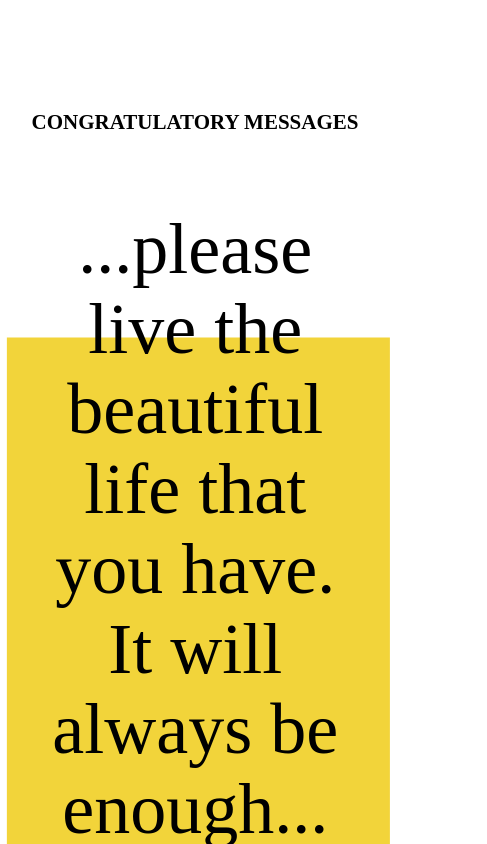
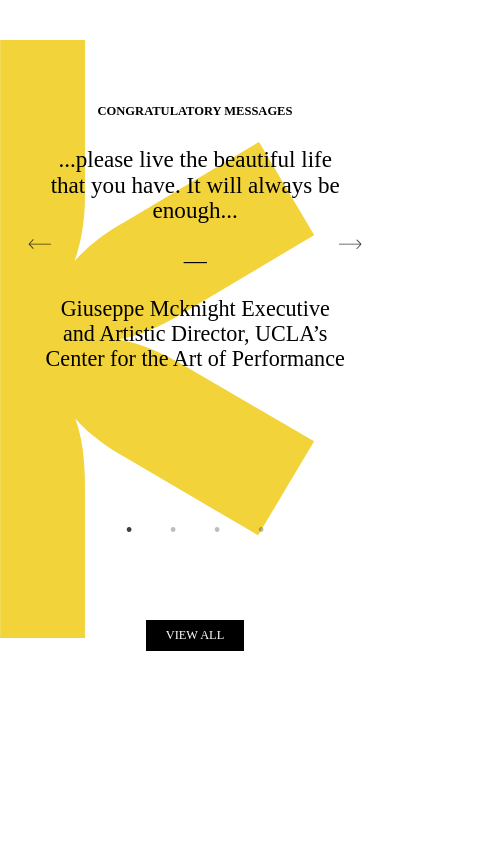
Before and after one commit to heaversm/ua5-carousel, a React (Create React App) app: page / in a window 390 px wide. Shown: the top 844 px of the page, 487 px wide, since content can reach past the window. Built offline with nearby package versions, Linux system fonts and the light colour scheme.

Commit message:
initial responsive fluid type reversible star graphic

```diff
--- a/package.json
+++ b/package.json
@@ -6,6 +6,7 @@
     "@testing-library/jest-dom": "^4.2.4",
     "@testing-library/react": "^9.3.2",
     "@testing-library/user-event": "^7.1.2",
+    "classnames": "^2.2.6",
     "node-sass": "^4.14.1",
     "react": "^16.13.1",
     "react-dom": "^16.13.1",
--- a/src/components/Carousel/Carousel.js
+++ b/src/components/Carousel/Carousel.js
@@ -3,8 +3,10 @@ import cstyles from './Carousel.module.scss';
 import React, { useState } from 'react';
 import PropTypes from 'prop-types';
 import Slider from 'react-slick';
+import cx from 'classnames';
 
 import { messageData } from '../../data/messageData';
+import star from '../../assets/star.svg';
 
 const Carousel = props => {
   const [curSlide, setSlide] = useState(0);
@@ -19,10 +21,12 @@ const Carousel = props => {
     speed: 500,
     slidesToShow: 1,
     slidesToScroll: 1,
+    dotsClass: cx(cstyles.dots, 'slick-dots'),
   };
 
   return (
     <div className={cstyles.container}>
+      <img className={cx(cstyles.star, cstyles["star--left"])} src={star} alt="asterisk decorative graphic"/>
       <h1 className={cstyles.section_title}>{messageData[0].section_title}</h1>
       <Slider {...carouselSettings} className={cstyles.slider}>
         {messageData[0].quotes.map((quote, index) => {
--- a/src/components/Carousel/Carousel.module.scss
+++ b/src/components/Carousel/Carousel.module.scss
@@ -4,18 +4,16 @@
   display: flex;
   align-items: center;
   flex-direction: column;
-  background-image: url('../../assets/star.svg');
-  background-repeat: no-repeat;
-  background-size: auto 80%;
-  background-position: right center;
   padding: 96px 0;
+  position: relative;
 }
 .section_title {
-  font-size: 21px;
   text-transform: uppercase;
+  @include fluid-type($min_width, $max_width, 12px, $fs-section-title);
 }
 .slider {
   width: percentage(1160/1500);
+  max-width: $max_width;
 }
 .slide {
   text-align: center;
@@ -23,18 +21,18 @@
   overflow: hidden;
 }
 .message {
-  font-size: $fs-message;
+  @include fluid-type($min_width, $max_width, $min_font, $max_font);
   font-weight: $fw-normal;
   line-height: 1.111em;
   &:after {
     content: '\2014';
     display: block;
-    font-size: $fs-message;
+    @include fluid-type($min_width, $max_width, $min_font, $max_font);
     margin-top: 24px;
   }
 }
 .attribution {
-  font-size: 56px;
+  @include fluid-type($min_width, $max_width, $min_font, $fs-attribution);
   font-weight: $fw-normal;
   line-height: 1.14em;
 }
@@ -44,7 +42,31 @@
   color: $color-viewall-text;
   border: 0;
   font-family: $ff-body;
-  font-size: 18px;
+  @include fluid-type($min_width, $max_width, 12px, $fs-viewall);
   padding: 16px 40px;
   margin-top: 80px;
+  @include small-only {
+    padding: 8px 20px;
+  }
 }
+
+.star {
+  height: 80%;
+  max-height: 860px;
+  width: auto;
+  position: absolute;
+  right: 0;
+  top: 40px;
+  z-index: -1;
+  &--left {
+    transform: scale(-1, 1);
+    right: auto;
+    left: 0;
+  }
+}
+
+.dots {
+  li button:before {
+    @include fluid-type($min_width, $max_width, 16px, $slick-dot-size);
+  }
+}
--- a/src/styles/mixins.scss
+++ b/src/styles/mixins.scss
@@ -15,3 +15,29 @@
     @content;
   }
 }
+
+@function strip-unit($value) {
+  @return $value / ($value * 0 + 1);
+}
+
+@mixin fluid-type($min-vw, $max-vw, $min-font-size, $max-font-size) {
+  $u1: unit($min-vw);
+  $u2: unit($max-vw);
+  $u3: unit($min-font-size);
+  $u4: unit($max-font-size);
+
+  @if $u1 == $u2 and $u1 == $u3 and $u1 == $u4 {
+    & {
+      font-size: $min-font-size;
+      @media screen and (min-width: $min-vw) {
+        font-size: calc(
+          #{$min-font-size} + #{strip-unit($max-font-size - $min-font-size)} *
+            ((100vw - #{$min-vw}) / #{strip-unit($max-vw - $min-vw)})
+        );
+      }
+      @media screen and (min-width: $max-vw) {
+        font-size: $max-font-size;
+      }
+    }
+  }
+}
--- a/src/styles/slick/overrides.scss
+++ b/src/styles/slick/overrides.scss
@@ -1,7 +1,9 @@
 .slick-prev,
 .slick-next {
   width: $slick-arrow-width;
+  min-width: $slick-arrow-min-width;
   height: $slick-arrow-height;
+  min-height: $slick-arrow-min-height;
   top: $slick-arrow-top;
   &:before {
     content: '';
@@ -15,11 +17,18 @@
 }
 
 .slick-prev {
-  transform: translate(calc(-100% - 60px), -50%);
+  //transform: translate(calc(-100% - #{$slick-arrow-padding}), -50%);
+  left: 0;
+  right: auto;
+
+  transform: translate(-$slick-arrow-width);
 }
 
 .slick-next {
-  transform: translate(calc(100% + 60px), -50%);
+  //transform: translate(calc(100% + #{$slick-arrow-padding}), -50%);
+  right: 0;
+  left: auto;
+  transform: translate($slick-arrow-width);
   &:before {
     transform: rotate(180deg);
   }
--- a/src/styles/variables.scss
+++ b/src/styles/variables.scss
@@ -11,6 +11,11 @@ $ff-body: Times New Roman, serif;
 $fw-bold: bold;
 $fw-normal: normal;
 $fs-message: 72px;
+$fs-attribution: 56px;
+$fs-section-title: 21px;
+$fs-viewall: 18px;
+$min_font: 20px;
+$max_font: $fs-message;
 
 //BREAKPOINTS
 $bp-small: 0;
@@ -20,14 +25,18 @@ $bp-large: 1100px;
 //LAYOUT
 $design-width: 1500px;
 $carousel-slide-height: 70vh;
+$min_width: 320px;
+$max_width: $design-width;
 
 //SLICK OVERRIDES
 $slick-font-family: inherit;
 $slick-arrow-color: black;
 $slick-arrow-top: 27%;
-$slick-arrow-width: 56px; //forms container for arrow background image
-$slick-arrow-height: 24px;
-$slick-arrow-padding: 60px; //horizontal space between arrow and slide
-$slick-dot-size: 16px;
+$slick-arrow-width: 4vw; //forms container for arrow background image
+$slick-arrow-height: #{$slick-arrow-width * (24/56)}; //original design aspect ratio
+$slick-arrow-min-width: 24px;
+$slick-arrow-min-height: #{$slick-arrow-min-width * (24/56)};
+$slick-arrow-padding: 4vw; //horizontal space between arrow and slide
+$slick-dot-size: 46px;
 $slick-dot-spacing: 12px; //margin on either side of each dot
-$slick-dots-vspace: 64px; //vertical space from slide
+$slick-dots-vspace: 4vw; //vertical space from slide
```
Also changed, not shown: 1 other file (tests, documents, lock files or other folders).
